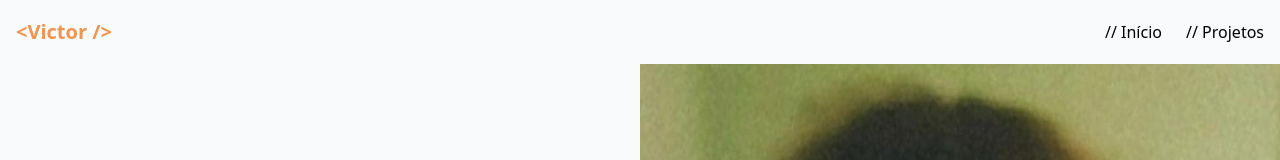
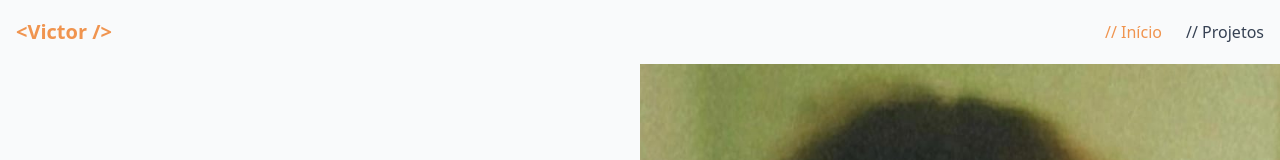
Before and after one commit to Vicsxz/portifolio, a React (Vite) app: page / in a window 1280 px wide. Shown: the top 160 px of the page. Built offline with nearby package versions, Linux system fonts and the light colour scheme.

Commit message:
agora a navbar é funcional.

```diff
--- a/src/App.tsx
+++ b/src/App.tsx
@@ -6,7 +6,8 @@ function App() {
     <>
       <Navbar />
       <main>
-        <div className="min-h-fit md:min-h-screen pb-1 md:grid md:grid-cols-2">
+        {/* Seção Início */}
+        <div id="inicio" className="min-h-fit md:min-h-screen pb-1 md:grid md:grid-cols-2">
           {/* Text Content */}
           <section className="flex flex-col justify-center p-6 md:p-12">
             <div className="mx-auto max-w-2xl">
@@ -42,7 +43,8 @@ function App() {
           />
         </div>
 
-        <div className="flex min-h-screen items-center justify-center p-6 md:p-12">
+        {/* Seção Projetos */}
+        <div id="projetos" className="flex min-h-screen items-center justify-center p-6 md:p-12">
           <div className="grid w-full grid-cols-1 justify-items-center gap-4 sm:grid-cols-2 lg:grid-cols-3">
             <Card
               imageUrl="https://images.unsplash.com/photo-1551650975-87deedd944c3"
--- a/src/components/Navbar.tsx
+++ b/src/components/Navbar.tsx
@@ -1,9 +1,63 @@
-import { useState } from "react";
+import { useState, useEffect } from "react";
 import { Menu, X } from "lucide-react";
+
+interface MenuItem {
+  id: string;
+  label: string;
+}
 
 const Navbar = () => {
   const [isOpen, setIsOpen] = useState(false);
-  const menuItems = ["Início", "Projetos"];
+  const [activeSection, setActiveSection] = useState("inicio");
+  const menuItems: MenuItem[] = [
+    { id: "inicio", label: "Início" },
+    { id: "projetos", label: "Projetos" }
+  ];
+
+  useEffect(() => {
+    const observerOptions: IntersectionObserverInit = {
+      root: null,
+      rootMargin: "-50% 0px -50% 0px",
+      threshold: 0
+    };
+
+    const observerCallback = (entries: IntersectionObserverEntry[]) => {
+      entries.forEach(entry => {
+        if (entry.isIntersecting) {
+          setActiveSection(entry.target.id);
+        }
+      });
+    };
+
+    const observer = new IntersectionObserver(observerCallback, observerOptions);
+
+    // Observar as seções reais
+    const inicioSection = document.getElementById("inicio");
+    const projetosSection = document.getElementById("projetos");
+
+    if (inicioSection) observer.observe(inicioSection);
+    if (projetosSection) observer.observe(projetosSection);
+
+    return () => {
+      if (inicioSection) observer.unobserve(inicioSection);
+      if (projetosSection) observer.unobserve(projetosSection);
+    };
+  }, []);
+
+  const scrollToSection = (sectionId: string) => {
+    const section = document.getElementById(sectionId);
+    if (section) {
+      // Rola para a seção com offset para considerar a navbar fixa
+      const navbarHeight = 64;
+      const sectionTop = section.offsetTop - navbarHeight;
+
+      window.scrollTo({
+        top: sectionTop,
+        behavior: "smooth"
+      });
+      setIsOpen(false);
+    }
+  };
 
   return (
     <nav className="sticky top-0 z-50 bg-gray-50">
@@ -15,9 +69,15 @@ const Navbar = () => {
           {/* Desktop */}
           <div className="hidden sm:flex gap-6">
             {menuItems.map(item => (
-              <a key={item} href="#" className="font-medium hover:text-[#F0944F]">
-                // {item}
-              </a>
+              <button
+                key={item.id}
+                onClick={() => scrollToSection(item.id)}
+                className={`font-medium hover:text-[#F0944F] transition-colors ${
+                  activeSection === item.id ? "text-[#F0944F]" : "text-gray-700"
+                }`}
+              >
+                // {item.label}
+              </button>
             ))}
           </div>
 
@@ -34,9 +94,15 @@ const Navbar = () => {
         {isOpen && (
           <div className="sm:hidden flex flex-col gap-4 pb-4">
             {menuItems.map(item => (
-              <a key={item} href="#" className="font-medium hover:text-[#F0944F]">
-                // {item}
-              </a>
+              <button
+                key={item.id}
+                onClick={() => scrollToSection(item.id)}
+                className={`font-medium hover:text-[#F0944F] transition-colors text-left ${
+                  activeSection === item.id ? "text-[#F0944F]" : "text-gray-700"
+                }`}
+              >
+                // {item.label}
+              </button>
             ))}
           </div>
         )}
```
